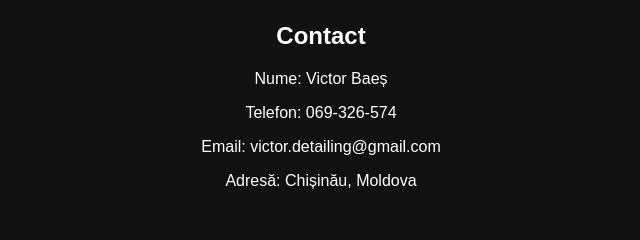
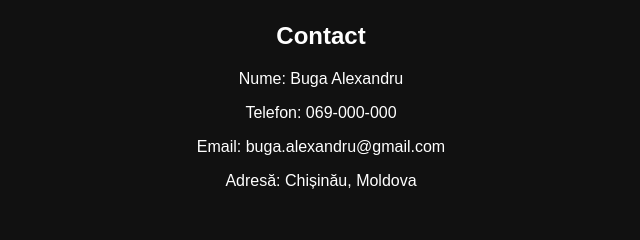
Before and after one commit to victorbaes0212-png/alex-detailing1, a plain HTML site: page index.html in a window 1280 px wide. Shown: the part 1283-1523 px from the top of the page, 319-959 px from the left. Drawn offline with Linux system fonts and the light colour scheme.

Commit message:
Update index.html

```diff
--- a/index.html
+++ b/index.html
@@ -125,9 +125,9 @@ Victor Auto Detailing
 
 <h2>Contact</h2>
 
-<p>Nume: Victor Baeș</p>
-<p>Telefon: 069-326-574</p>
-<p>Email: victor.detailing@gmail.com</p>
+<p>Nume: Buga Alexandru</p>
+<p>Telefon: 069-000-000</p>
+<p>Email: buga.alexandru@gmail.com</p>
 <p>Adresă: Chișinău, Moldova</p>
 
 </section>
```
